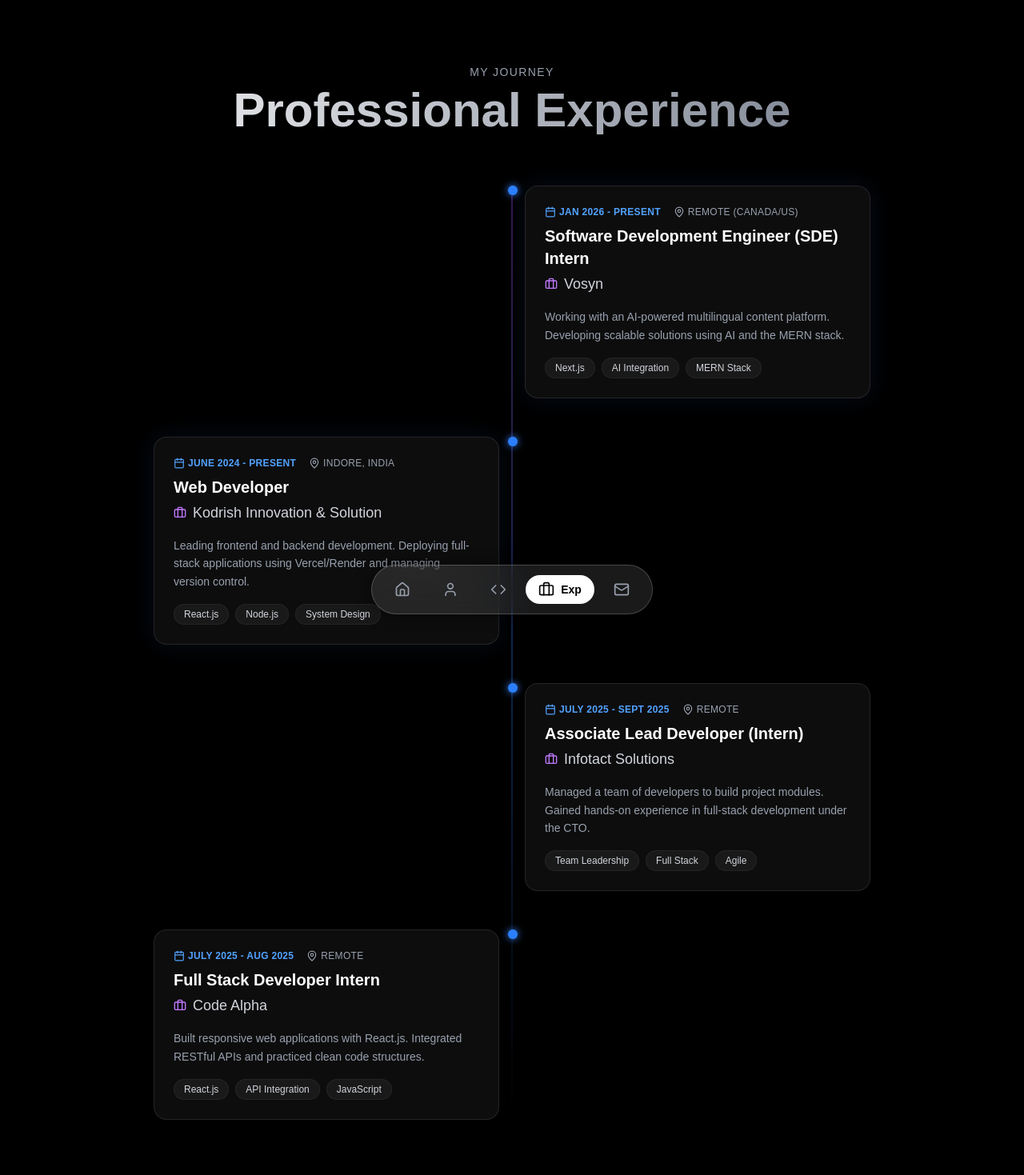
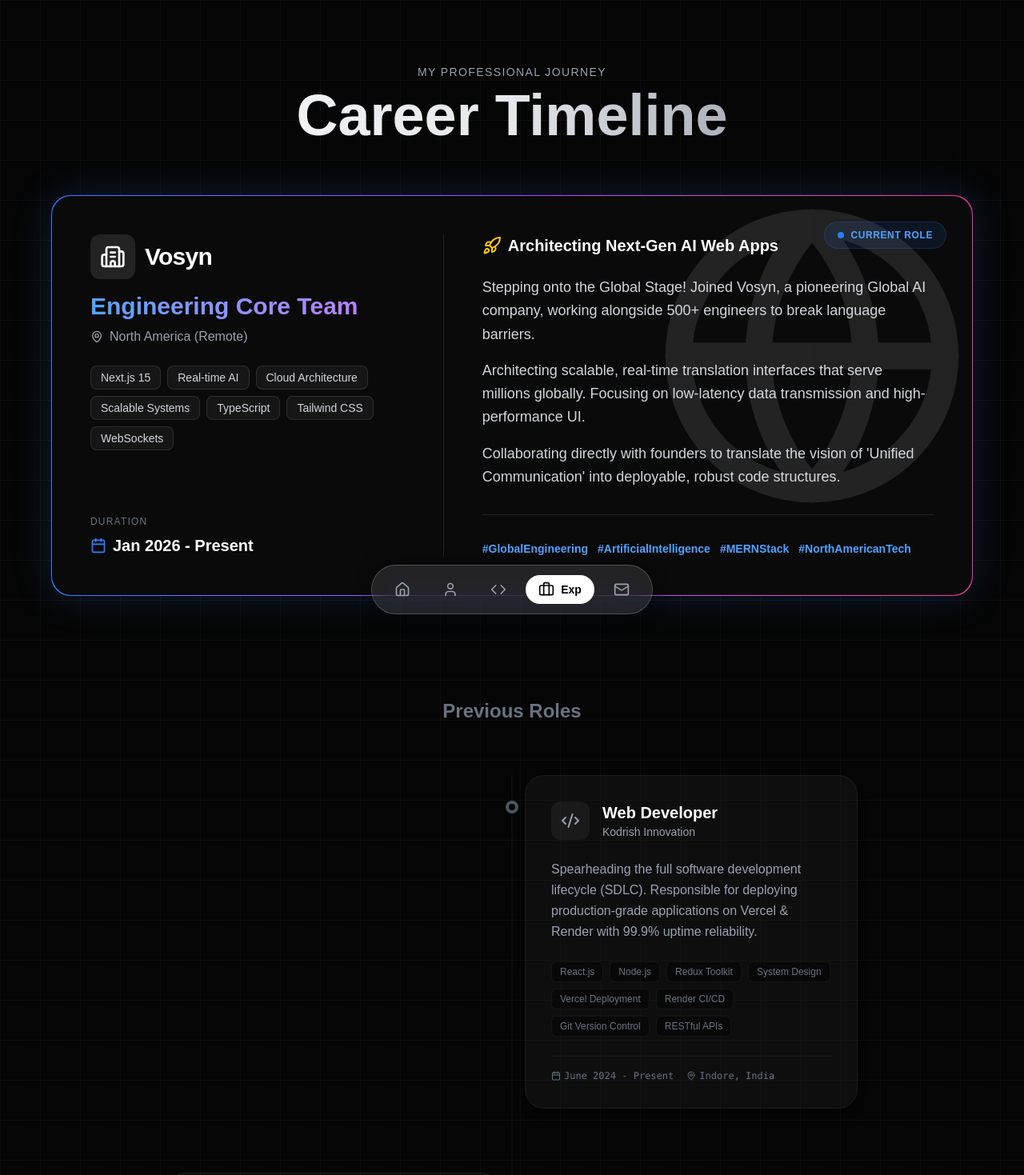
Before and after one commit to aadi90392/Aditya--Portfolio, a Next.js app: page /experience in a window 1280 px wide. Shown: the top 1469 px of the page at 80% size. Built offline with nearby package versions, Linux system fonts and the light colour scheme.

Commit message:
Experience Fix

```diff
--- a/src/app/experience/page.tsx
+++ b/src/app/experience/page.tsx
@@ -1,129 +1,271 @@
 "use client";
 import { motion } from "framer-motion";
-import { Briefcase, Calendar, MapPin } from "lucide-react";
+import {
+  Briefcase, Calendar, MapPin, Building2, Globe, Server,
+  Code2, Rocket, Cpu, ArrowRight, Layers, Users, Laptop, Zap
+} from "lucide-react";
+import Link from "next/link";
 
-const experiences = [
+// 1. FEATURED EXPERIENCE (Vosyn)
+const featuredExperience = {
+  company: "Vosyn",
+  role: "Engineering Core Team",
+  location: "North America (Remote)",
+  date: "Jan 2026 - Present",
+  type: "Internship",
+  tagline: "Architecting Next-Gen AI Web Apps",
+  description: [
+    "Stepping onto the Global Stage! Joined Vosyn, a pioneering Global AI company, working alongside 500+ engineers to break language barriers.",
+    "Architecting scalable, real-time translation interfaces that serve millions globally. Focusing on low-latency data transmission and high-performance UI.",
+    "Collaborating directly with founders to translate the vision of 'Unified Communication' into deployable, robust code structures."
+  ],
+  tags: ["#GlobalEngineering", "#ArtificialIntelligence", "#MERNStack", "#NorthAmericanTech"],
+  tech: ["Next.js 15", "Real-time AI", "Cloud Architecture", "Scalable Systems", "TypeScript", "Tailwind CSS", "WebSockets"]
+};
+
+// 2. TIMELINE DATA (Expanded Skills)
+const pastExperiences = [
   {
-    role: "Software Development Engineer (SDE) Intern",
-    company: "Vosyn",
-    location: "Remote (Canada/US)",
-    date: "Jan 2026 - Present",
-    description: "Working with an AI-powered multilingual content platform. Developing scalable solutions using AI and the MERN stack.",
-    skills: ["Next.js", "AI Integration", "MERN Stack"],
-    current: true,
+    role: "Web Developer",
+    company: "Kodrish Innovation",
+    location: "Indore, India",
+    date: "June 2024 - Present",
+    description: "Spearheading the full software development lifecycle (SDLC). Responsible for deploying production-grade applications on Vercel & Render with 99.9% uptime reliability.",
+    skills: [
+      "React.js", "Node.js", "Redux Toolkit", "System Design",
+      "Vercel Deployment", "Render CI/CD", "Git Version Control", "RESTful APIs"
+    ],
+    icon: <Code2 />,
+    color: "text-green-400"
   },
   {
-    role: "Web Developer",
-    company: "Kodrish Innovation & Solution",
-    location: "Indore, India",
-    date: "June 2024 - Present",
-    description: "Leading frontend and backend development. Deploying full-stack applications using Vercel/Render and managing version control.",
-    skills: ["React.js", "Node.js", "System Design"],
-    current: true,
-  },
-  {
-    role: "Associate Lead Developer (Intern)",
+    role: "Associate Lead Developer",
     company: "Infotact Solutions",
     location: "Remote",
     date: "July 2025 - Sept 2025",
-    description: "Managed a team of developers to build project modules. Gained hands-on experience in full-stack development under the CTO.",
-    skills: ["Team Leadership", "Full Stack", "Agile"],
-    current: false,
+    description: "Led a squad of developers to build modular project components. Conducted code reviews and optimized backend queries under the direct mentorship of the CTO.",
+    skills: [
+      "Team Leadership", "Agile & Scrum", "Full Stack Arch.",
+      "Code Review", "Jira Management", "Mentorship", "Database Optimization", "Collaboration"
+    ],
+    icon: <Users />,
+    color: "text-purple-400"
   },
   {
     role: "Full Stack Developer Intern",
     company: "Code Alpha",
     location: "Remote",
     date: "July 2025 - Aug 2025",
-    description: "Built responsive web applications with React.js. Integrated RESTful APIs and practiced clean code structures.",
-    skills: ["React.js", "API Integration", "JavaScript"],
-    current: false,
+    description: "Built pixel-perfect responsive web applications. Focused on writing clean, reusable components and integrating secure third-party APIs.",
+    skills: [
+      "React.js", "JavaScript (ES6+)", "Responsive Design",
+      "API Integration", "CSS3/HTML5", "Frontend Logic", "Debugging", "UI/UX Principles"
+    ],
+    icon: <Laptop />,
+    color: "text-orange-400"
   },
 ];
 
 export default function Experience() {
   return (
-    <div className="min-h-screen bg-black text-white py-20 px-4 md:px-10 pb-32">
+    <div className="min-h-screen w-full bg-[#050505] text-white py-20 px-4 md:px-10 pb-20 relative overflow-x-hidden">
+
+      {/* Background Grid */}
+      <div className="absolute inset-0 z-0 bg-[linear-gradient(to_right,#80808012_1px,transparent_1px),linear-gradient(to_bottom,#80808012_1px,transparent_1px)] bg-[size:50px_50px] mask-image:radial-gradient(ellipse_60%_50%_at_50%_0%,#000_70%,transparent_100%)"></div>
 
       {/* Title Section */}
       <motion.div
         initial={{ opacity: 0, y: -20 }}
         animate={{ opacity: 1, y: 0 }}
-        className="text-center mb-16"
+        className="text-center mb-16 relative z-10"
       >
-        <h2 className="text-gray-400 uppercase tracking-widest text-sm mb-2">My Journey</h2>
-        <h1 className="text-4xl md:text-6xl font-bold bg-clip-text text-transparent bg-gradient-to-r from-white to-gray-500">
-          Professional Experience
+        <h2 className="text-gray-400 uppercase tracking-widest text-sm mb-2">My Professional Journey</h2>
+        <h1 className="text-5xl md:text-7xl font-bold bg-clip-text text-transparent bg-gradient-to-r from-white via-gray-200 to-gray-500">
+          Career Timeline
         </h1>
       </motion.div>
 
-      {/* Timeline Container */}
-      <div className="max-w-4xl mx-auto relative">
+      {/* ================= FEATURED EXPERIENCE (VOSYN) ================= */}
+      <div className="max-w-6xl mx-auto mb-32 relative z-10">
+        <motion.div
+          initial={{ opacity: 0, scale: 0.95 }}
+          animate={{ opacity: 1, scale: 1 }}
+          transition={{ duration: 0.6 }}
+          className="relative w-full rounded-3xl p-[1px] bg-gradient-to-r from-blue-500 via-purple-500 to-pink-500 shadow-[0_0_50px_rgba(59,130,246,0.2)]"
+        >
+          <div className="bg-[#0a0a0a] rounded-3xl p-8 md:p-12 h-full relative overflow-hidden">
+
+            {/* Decoration */}
+            <div className="absolute right-0 top-0 opacity-10 pointer-events-none">
+              <Globe size={400} />
+            </div>
+
+            {/* Badge */}
+            <div className="absolute top-6 right-6 md:top-8 md:right-8">
+              <span className="flex items-center gap-2 px-4 py-2 rounded-full bg-blue-500/10 border border-blue-500/20 text-blue-400 font-bold text-xs uppercase tracking-wider animate-pulse">
+                <span className="w-2 h-2 rounded-full bg-blue-500"></span>
+                Current Role
+              </span>
+            </div>
+
+            <div className="grid grid-cols-1 lg:grid-cols-5 gap-12">
+              <div className="lg:col-span-2 flex flex-col justify-between h-full">
+                <div>
+                  <div className="flex items-center gap-3 mb-4">
+                    <div className="p-3 bg-white/10 rounded-xl">
+                      <Building2 size={32} className="text-white" />
+                    </div>
+                    <h2 className="text-3xl font-bold text-white tracking-tight">Vosyn</h2>
+                  </div>
+
+                  <h3 className="text-2xl md:text-3xl font-bold text-transparent bg-clip-text bg-gradient-to-r from-blue-400 to-purple-400 mb-2">
+                    {featuredExperience.role}
+                  </h3>
+                  <p className="text-gray-400 font-medium mb-6 flex items-center gap-2">
+                    <MapPin size={16} /> {featuredExperience.location}
+                  </p>
+
+                  <div className="flex flex-wrap gap-2 mb-8">
+                    {featuredExperience.tech.map((tech, i) => (
+                      <span key={i} className="px-3 py-1 bg-white/5 border border-white/10 rounded-lg text-sm text-gray-300">
+                        {tech}
+                      </span>
+                    ))}
+                  </div>
+                </div>
+
+                <div className="hidden lg:block">
+                  <div className="text-xs text-gray-500 uppercase tracking-widest mb-2">Duration</div>
+                  <div className="text-xl font-bold text-white flex items-center gap-2">
+                    <Calendar className="text-blue-500" size={20} /> {featuredExperience.date}
+                  </div>
+                </div>
+              </div>
+
+              <div className="lg:col-span-3 border-l border-white/10 lg:pl-12 flex flex-col justify-center">
+                 <h4 className="text-xl font-semibold text-white mb-6 flex items-center gap-2">
+                    <Rocket className="text-yellow-400" /> {featuredExperience.tagline}
+                 </h4>
+                 <div className="space-y-4 text-gray-300 leading-relaxed text-lg">
+                    {featuredExperience.description.map((para, idx) => (
+                      <p key={idx}>{para}</p>
+                    ))}
+                 </div>
+                 <div className="mt-8 pt-8 border-t border-white/10 flex flex-wrap gap-3">
+                    {featuredExperience.tags.map((tag, idx) => (
+                      <span key={idx} className="text-sm font-bold text-blue-400 hover:text-white transition-colors cursor-default">
+                        {tag}
+                      </span>
+                    ))}
+                 </div>
+              </div>
+            </div>
+          </div>
+        </motion.div>
+      </div>
+
+      {/* ================= TIMELINE SECTION ================= */}
+      <div className="max-w-4xl mx-auto relative z-10 mb-32">
+        <motion.h3
+          initial={{ opacity: 0 }}
+          whileInView={{ opacity: 1 }}
+          viewport={{ once: true }}
+          className="text-2xl font-bold text-center mb-16 text-gray-500"
+        >
+          Previous Roles
+        </motion.h3>
 
         {/* Vertical Line */}
-        <div className="absolute left-0 md:left-1/2 transform md:-translate-x-1/2 h-full w-0.5 bg-gradient-to-b from-purple-500 via-blue-500 to-transparent opacity-30"></div>
+        <div className="absolute left-8 md:left-1/2 transform md:-translate-x-1/2 h-full w-[1px] bg-gradient-to-b from-gray-700 to-transparent opacity-30"></div>
 
-        {experiences.map((exp, index) => (
+        {pastExperiences.map((exp, index) => (
           <motion.div
             key={index}
-            initial={{ opacity: 0, y: 50 }}
+            initial={{ opacity: 0, y: 30 }}
             whileInView={{ opacity: 1, y: 0 }}
-            viewport={{ once: true }}
-            transition={{ duration: 0.5, delay: index * 0.2 }}
-            className={`relative flex flex-col md:flex-row gap-8 mb-12 ${
+            viewport={{ once: true, margin: "-50px" }}
+            transition={{ delay: index * 0.1 }}
+            className={`relative flex flex-col md:flex-row gap-8 mb-20 ${
               index % 2 === 0 ? "md:flex-row-reverse" : ""
             }`}
           >
+            {/* Timeline Dot */}
+            <div className="absolute left-[26px] md:left-1/2 md:-translate-x-1/2 top-8 w-4 h-4 bg-[#050505] border-4 border-gray-600 rounded-full z-20"></div>
 
-            {/* Timeline Dot */}
-            <div className="absolute left-[-5px] md:left-1/2 md:-translate-x-[5px] top-0 w-3 h-3 rounded-full bg-blue-500 shadow-[0_0_10px_#3b82f6] z-10"></div>
-
-            {/* Content Card */}
-            <div className="md:w-1/2">
-              <div className={`p-6 rounded-2xl border border-white/10 bg-white/5 backdrop-blur-sm hover:border-white/20 transition-all ${
-                 exp.current ? "shadow-[0_0_30px_rgba(59,130,246,0.1)] border-blue-500/30" : ""
-              }`}>
-
-                {/* Date & Location */}
-                <div className="flex flex-wrap gap-4 text-xs text-gray-400 mb-2 uppercase tracking-wide">
-                  <span className="flex items-center gap-1 text-blue-400 font-bold">
-                    <Calendar size={14} /> {exp.date}
-                  </span>
-                  <span className="flex items-center gap-1">
-                    <MapPin size={14} /> {exp.location}
-                  </span>
+            {/* Card */}
+            <div className="ml-20 md:ml-0 md:w-1/2 px-4">
+              <div className="group bg-zinc-900/50 border border-white/5 p-8 rounded-3xl hover:bg-white/5 transition-all hover:border-white/20 shadow-lg">
+                <div className="flex justify-between items-start mb-6">
+                  <div className="flex items-center gap-4">
+                    <div className="p-3 bg-white/5 rounded-xl text-gray-400 group-hover:text-white transition-colors">
+                      {exp.icon}
+                    </div>
+                    <div>
+                      <h4 className="text-xl font-bold text-white group-hover:text-blue-400 transition-colors">{exp.role}</h4>
+                      <div className="text-sm text-gray-400 font-medium">{exp.company}</div>
+                    </div>
+                  </div>
                 </div>
 
-                {/* Role & Company */}
-                <h3 className="text-xl font-bold text-white mb-1">{exp.role}</h3>
-                <h4 className="text-lg text-gray-300 mb-4 flex items-center gap-2">
-                  <Briefcase size={16} className="text-purple-400" />
-                  {exp.company}
-                </h4>
-
-                {/* Description */}
-                <p className="text-gray-400 text-sm leading-relaxed mb-4">
+                <p className="text-gray-400 mb-6 leading-relaxed">
                   {exp.description}
                 </p>
 
-                {/* Skills Tags */}
-                <div className="flex flex-wrap gap-2">
+                <div className="flex flex-wrap gap-2 mb-6">
                   {exp.skills.map((skill, i) => (
-                    <span key={i} className="px-3 py-1 text-xs rounded-full bg-white/5 text-gray-300 border border-white/5">
+                    <span key={i} className="text-xs px-2.5 py-1 bg-black/40 rounded-md border border-white/5 text-gray-500 font-medium">
                       {skill}
                     </span>
                   ))}
                 </div>
 
+                <div className="flex items-center gap-4 text-xs font-mono text-gray-500 border-t border-white/5 pt-4">
+                  <span className="flex items-center gap-1"><Calendar size={12}/> {exp.date}</span>
+                  <span className="flex items-center gap-1"><MapPin size={12}/> {exp.location}</span>
+                </div>
               </div>
             </div>
-
-            {/* Empty space for alignment */}
-            <div className="md:w-1/2"></div>
-
           </motion.div>
         ))}
       </div>
+
+      {/* ================= NEW FOOTER / CTA SECTION ================= */}
+      <motion.section
+        initial={{ opacity: 0, y: 30 }}
+        whileInView={{ opacity: 1, y: 0 }}
+        viewport={{ once: true }}
+        className="max-w-4xl mx-auto text-center relative z-10"
+      >
+        <div className="p-10 rounded-3xl bg-gradient-to-b from-zinc-900 to-black border border-white/10 relative overflow-hidden">
+
+          {/* Background Glow */}
+          <div className="absolute top-0 left-1/2 -translate-x-1/2 w-full h-full bg-purple-500/5 blur-3xl"></div>
+
+          <div className="relative z-10">
+             <div className="inline-block p-3 bg-white/5 rounded-full mb-6">
+               <Zap className="text-yellow-400" size={32} />
+             </div>
+             <h2 className="text-3xl md:text-4xl font-bold mb-4 text-white">Ready for the next big thing?</h2>
+             <p className="text-gray-400 mb-8 max-w-xl mx-auto text-lg">
+               I am always looking for challenging projects and teams where I can contribute my Full Stack & AI expertise.
+             </p>
+
+             <div className="flex flex-col sm:flex-row gap-4 justify-center">
+               <Link href="/contact">
+                  <button className="px-8 py-4 bg-white text-black font-bold rounded-xl hover:bg-gray-200 transition-all flex items-center gap-2">
+                    Let's Connect <ArrowRight size={20} />
+                  </button>
+               </Link>
+               <Link href="/projects">
+                  <button className="px-8 py-4 border border-white/10 text-white font-bold rounded-xl hover:bg-white/5 transition-all">
+                    View My Work
+                  </button>
+               </Link>
+             </div>
+          </div>
+        </div>
+      </motion.section>
+
     </div>
   );
 }
```
